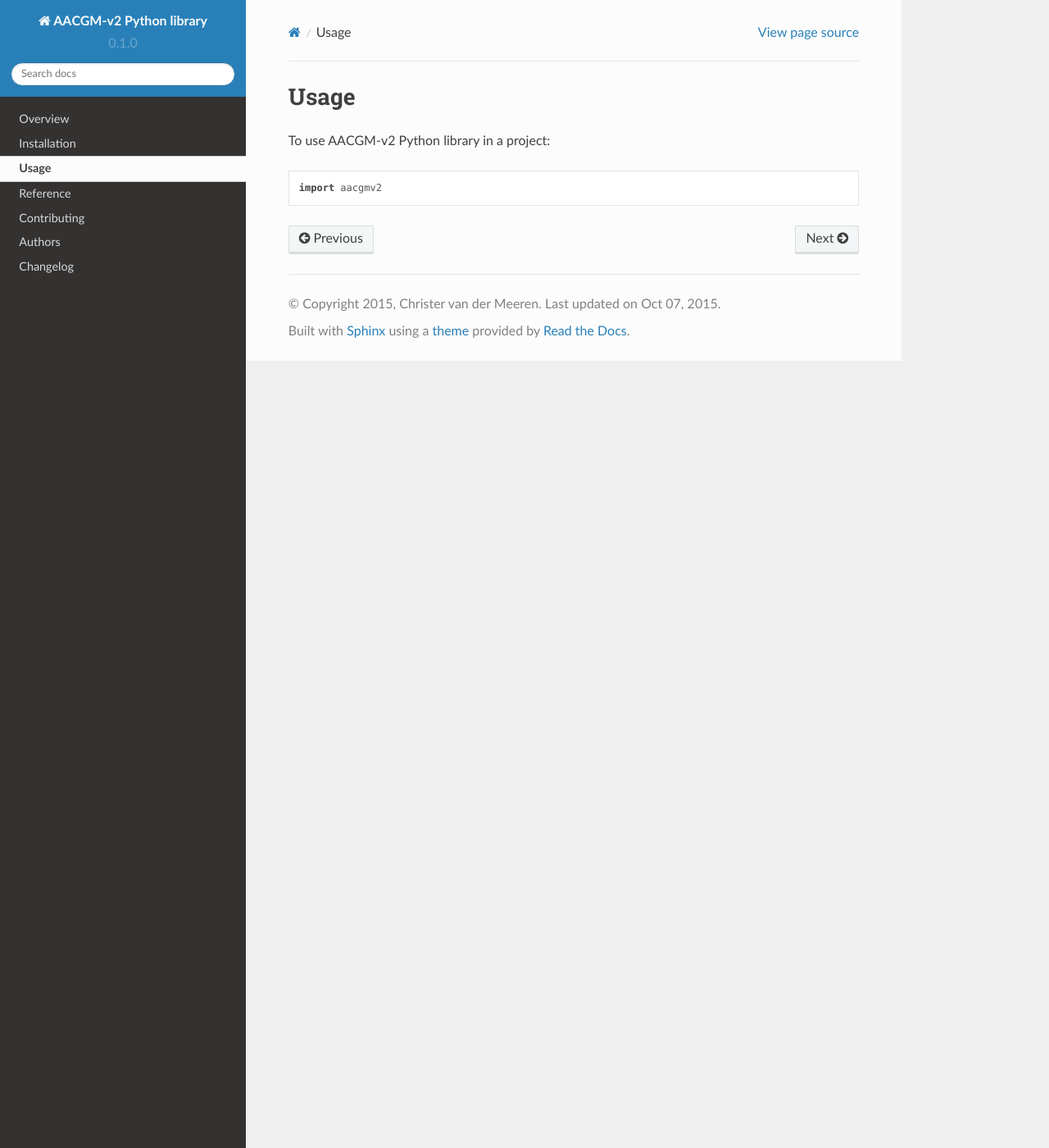
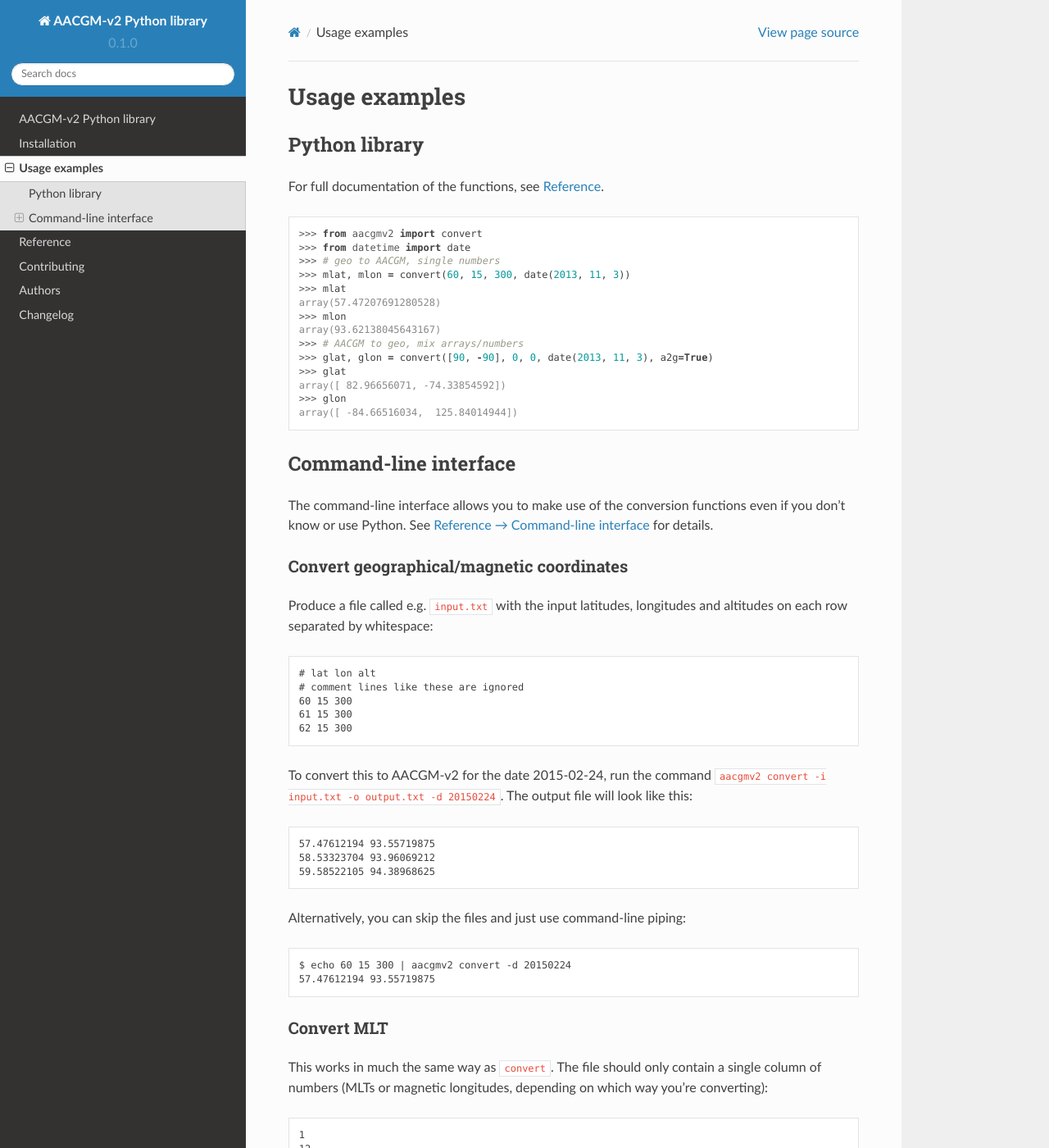
Before and after one commit to aburrell/aacgmv2, a Sphinx documentation site: the page built from docs/usage.rst, in a window 1280 px wide and 1400 px high. Shown: the whole window at 82% size. Built offline with Sphinx 7.4.7 and the Read the Docs theme 2.0.0, drawn with Linux system fonts in a browser that asks for light colours; some of the changed text lies outside the part shown.

Commit message:
major add/update documentation

```diff
--- a/AUTHORS.rst
+++ b/AUTHORS.rst
@@ -3,3 +3,4 @@ Authors
 =======
 
 * Christer van der Meeren - https://github.com/cmeeren
+* Karl M. Laundal
--- a/docs/installation.rst
+++ b/docs/installation.rst
@@ -2,6 +2,16 @@
 Installation
 ============
 
-At the command line::
+This package requires NumPy, which you can install alone or as a part of SciPy. `Some Python distributions <http://www.scipy.org/install.html#scientific-python-distributions>`_ come with NumPy/SciPy pre-installed. For Python distributions without NumPy/SciPy, Windows/Mac users should install `pre-compiled binaries of NumPy/SciPy <http://www.scipy.org/scipylib/download.html#official-source-and-binary-releases>`_, and Linux users may have NumPy/SciPy available in `their repositories <http://www.scipy.org/scipylib/download.html#third-party-vendor-package-managers>`_.
+
+When you have NumPy, install this package at the command line::
 
     pip install aacgmv2
+
+Pip is included with Python 2 from v2.7.9 and Python 3 from v3.4. If you don't have pip, `get it here <http://pip.readthedocs.org/en/stable/installing/>`_.
+
+The package has been tested with the following setups (others might work, too):
+
+* Windows (32/64 bit) and Linux (64 bit)
+* Python 2.7, 3.3, 3.4 and 3.5
+* NumPy 1.8 and 1.9
--- a/docs/readme.rst
+++ b/docs/readme.rst
@@ -1,5 +1 @@
-########
-Overview
-########
-
 .. include:: ../README.rst
--- /dev/null
+++ b/docs/reference/_aacgmv2.rst
@@ -0,0 +1,7 @@
+aacgmv2._aacgmv2
+================
+
+This module contains the interface to the AACGM-v2 C library. For the user-friendly wrapper, see :doc:`aacgmv2`.
+
+.. automodule:: aacgmv2._aacgmv2
+    :members:
--- a/docs/reference/aacgmv2.rst
+++ b/docs/reference/aacgmv2.rst
@@ -1,5 +1,7 @@
 aacgmv2
 =======
 
+These functions are available when you ``import aacgmv2``. The function ``convert`` provides a user-friendly pythonic wrapper for the low-level C interface functions available in :py:mod:`aacgmv2._aacgmv2`.
+
 .. automodule:: aacgmv2
     :members:
--- /dev/null
+++ b/docs/reference/cli.rst
@@ -0,0 +1,54 @@
+Command-line interface
+======================
+
+.. highlight:: none
+
+When you install this package you will get a command called ``aacgmv2``. It has two subcommands, ``convert`` and ``convert_mlt``, which correspond to the functions :py:func:`aacgmv2.convert` and :py:func:`aacgmv2.convert_mlt`. See the documentation for these functions for a more thorough explanation of arguments and behaviour.
+
+You can get help on the two commands by running ``aacgmv2 convert -h`` and ``aacgmv2 convert_mlt -h``.
+
+convert
+-------
+
+.. code::
+
+    $ aacgmv2 convert -h
+    usage: aacgmv2 convert [-h] [-i FILE_IN] [-o FILE_OUT] [-d YYYYMMDD] [-v] [-t]
+                           [-a] [-b] [-g]
+
+    optional arguments:
+      -h, --help            show this help message and exit
+      -i FILE_IN, --input FILE_IN
+                            input file (stdin if none specified)
+      -o FILE_OUT, --output FILE_OUT
+                            output file (stdout if none specified)
+      -d YYYYMMDD, --date YYYYMMDD
+                            date for magnetic field model (1900-2020, default:
+                            today)
+      -v, --a2g             invert - convert AACGM to geographic instead of
+                            geographic to AACGM
+      -t, --trace           use field-line tracing instead of coefficients
+      -a, --allowtrace      automatically use field-line tracing above 2000 km
+      -b, --badidea         allow use of coefficients above 2000 km (bad idea!)
+      -g, --geocentric      assume inputs are geocentric with Earth radius 6371.2
+                            km
+
+convert_mlt
+-----------
+
+.. code::
+
+    $ aacgmv2 convert_mlt -h
+    usage: aacgmv2 convert_mlt [-h] [-i FILE_IN] [-o FILE_OUT] [-v] YYYYMMDDHHMMSS
+
+    positional arguments:
+      YYYYMMDDHHMMSS        date and time for conversion
+
+    optional arguments:
+      -h, --help            show this help message and exit
+      -i FILE_IN, --input FILE_IN
+                            input file (stdin if none specified)
+      -o FILE_OUT, --output FILE_OUT
+                            output file (stdout if none specified)
+      -v, --m2a             invert - convert MLT to AACGM longitude instead of
+                            AACGM longitude to MLT
--- a/docs/reference/index.rst
+++ b/docs/reference/index.rst
@@ -4,4 +4,6 @@ Reference
 .. toctree::
     :glob:
 
-    aacgmv2*
+    aacgmv2
+    _aacgmv2
+    cli
--- a/docs/usage.rst
+++ b/docs/usage.rst
@@ -1,7 +1,89 @@
-=====
-Usage
-=====
+==============
+Usage examples
+==============
 
-To use AACGM-v2 Python library in a project::
+Python library
+==============
 
-	import aacgmv2
+For full documentation of the functions, see :doc:`Reference <reference/aacgmv2>`.
+
+  >>> from aacgmv2 import convert
+  >>> from datetime import date
+  >>> # geo to AACGM, single numbers
+  >>> mlat, mlon = convert(60, 15, 300, date(2013, 11, 3))
+  >>> mlat
+  array(57.47207691280528)
+  >>> mlon
+  array(93.62138045643167)
+  >>> # AACGM to geo, mix arrays/numbers
+  >>> glat, glon = convert([90, -90], 0, 0, date(2013, 11, 3), a2g=True)
+  >>> glat
+  array([ 82.96656071, -74.33854592])
+  >>> glon
+  array([ -84.66516034,  125.84014944])
+
+
+
+
+Command-line interface
+======================
+
+.. highlight:: none
+
+The command-line interface allows you to make use of the conversion functions even if you don't know or use Python. See :doc:`Reference → Command-line interface <reference/cli>` for details.
+
+
+Convert geographical/magnetic coordinates
+-----------------------------------------
+
+Produce a file called e.g. ``input.txt`` with the input latitudes, longitudes and altitudes on each row separated by whitespace:
+
+.. code::
+
+    # lat lon alt
+    # comment lines like these are ignored
+    60 15 300
+    61 15 300
+    62 15 300
+
+To convert this to AACGM-v2 for the date 2015-02-24, run the command ``aacgmv2 convert -i input.txt -o output.txt -d 20150224``. The output file will look like this:
+
+.. code::
+
+    57.47612194 93.55719875
+    58.53323704 93.96069212
+    59.58522105 94.38968625
+
+Alternatively, you can skip the files and just use command-line piping:
+
+.. code::
+
+    $ echo 60 15 300 | aacgmv2 convert -d 20150224
+    57.47612194 93.55719875
+
+
+Convert MLT
+-----------
+
+This works in much the same way as ``convert``. The file should only contain a single column of numbers (MLTs or magnetic longitudes, depending on which way you're converting):
+
+.. code::
+
+    1
+    12
+    23
+
+To convert these MLTs to magnetic longitudes at 2015-02-24 14:00:15, run e.g. ``aacgmv2 convert_mlt 20150224140015 -i input.txt -o output.txt --v`` (note that the date/time is a required parameter). The output file will then look like this:
+
+.. code::
+
+    238.21290868
+    43.21290868
+    208.21290868
+
+Like with ``convert``, you can use stdin/stdout instead of input/output files:
+
+.. code::
+
+    $ echo 12 | python -m aacgmv2 convert_mlt 20150224140015 -v
+    43.21290868
```
Also changed, not shown: CONTRIBUTING.rst (+25 -28 lines), README.rst (+33 -13 lines), src/aacgmv2/__init__.py (+6 -4 lines), 1 other file.
